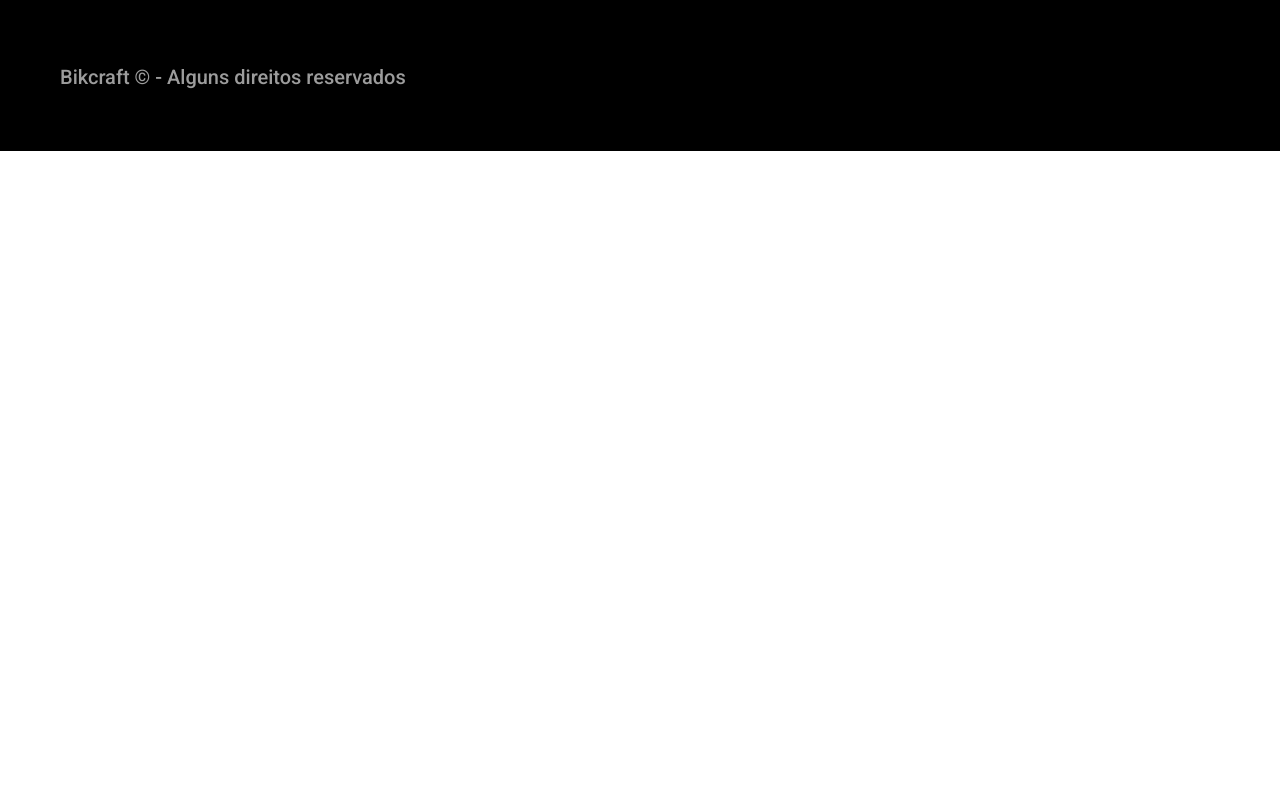
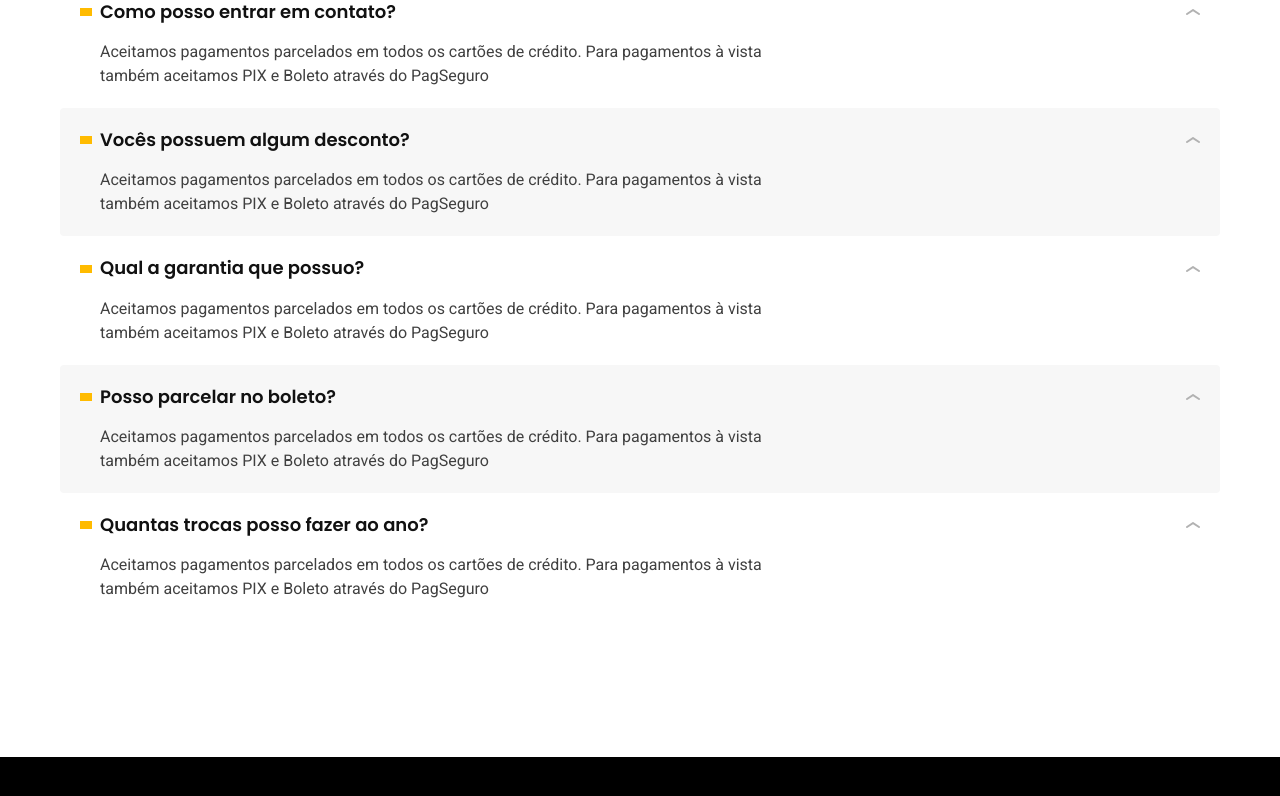
Before and after one commit to lucasribeiroc/bikcraftproject, a plain HTML site: page seguros.html in a window 1280 px wide. Shown: the part 2039-2835 px from the top of the page. Before the commit the page ends 2190 px from the top, so only its background shows below. Drawn offline with Linux system fonts and the light colour scheme.

Commit message:
finalizada seção seguros

```diff
--- a/css/global/global.css
+++ b/css/global/global.css
@@ -9,6 +9,7 @@
 h3,
 h4,
 blockquote,
+dd,
 ul,
 p {
   margin: 0px;
--- a/css/seguros/perguntas.css
+++ b/css/seguros/perguntas.css
@@ -0,0 +1,61 @@
+.perguntas {
+  padding-top: 120px;
+  padding-bottom: 120px;
+}
+
+.perguntas h2 {
+  margin-bottom: 60px;
+}
+
+.perguntas dl > div {
+  padding: 20px;
+  border-radius: 4px;
+}
+
+.perguntas dl > div:nth-child(odd) {
+  background-color: var(--cor-1);
+}
+
+.perguntas dt {
+  display: grid;
+  grid-template-columns: auto 1fr auto;
+  align-items: center;
+  gap: 8px;
+  cursor: pointer;
+}
+
+.perguntas dt::before {
+  content: "";
+  display: inline-block;
+  width: 12px;
+  height: 8px;
+  background-color: var(--cor-p1);
+}
+
+.perguntas dt::after {
+  content: "";
+  display: inline-block;
+  width: 14px;
+  height: 6px;
+  background: url("../../img/icones/seta-abrir.svg");
+}
+
+.perguntas dt:hover::after {
+  transform: rotate(180deg);
+}
+
+.perguntas dd {
+  padding-left: 20px;
+  padding-top: 16px;
+  max-width: 80ch;
+}
+
+@media (max-width: 800px) {
+  .perguntas {
+    padding-top: 60px;
+    padding-bottom: 60px;
+  }
+  .perguntas h2 {
+    margin-bottom: 40px;
+  }
+}
--- a/seguros.html
+++ b/seguros.html
@@ -127,6 +127,63 @@
       </div>
     </article>
 
+    <article class="perguntas container">
+      <h2 class="font-1-xxl">
+        perguntas frequentes<span class="cor-p1">.</span>
+      </h2>
+
+      <dl>
+        <div>
+          <dt class="font-1-m-b">Qual forma de pagamento vocês aceitam?</dt>
+          <dd class="font-2-s cor-9">
+            Aceitamos pagamentos parcelados em todos os cartões de crédito. Para
+            pagamentos à vista também aceitamos PIX e Boleto através do
+            PagSeguro
+          </dd>
+        </div>
+        <div>
+          <dt class="font-1-m-b">Como posso entrar em contato?</dt>
+          <dd class="font-2-s cor-9">
+            Aceitamos pagamentos parcelados em todos os cartões de crédito. Para
+            pagamentos à vista também aceitamos PIX e Boleto através do
+            PagSeguro
+          </dd>
+        </div>
+        <div>
+          <dt class="font-1-m-b">Vocês possuem algum desconto?</dt>
+          <dd class="font-2-s cor-9">
+            Aceitamos pagamentos parcelados em todos os cartões de crédito. Para
+            pagamentos à vista também aceitamos PIX e Boleto através do
+            PagSeguro
+          </dd>
+        </div>
+        <div>
+          <dt class="font-1-m-b">Qual a garantia que possuo?</dt>
+          <dd class="font-2-s cor-9">
+            Aceitamos pagamentos parcelados em todos os cartões de crédito. Para
+            pagamentos à vista também aceitamos PIX e Boleto através do
+            PagSeguro
+          </dd>
+        </div>
+        <div>
+          <dt class="font-1-m-b">Posso parcelar no boleto?</dt>
+          <dd class="font-2-s cor-9">
+            Aceitamos pagamentos parcelados em todos os cartões de crédito. Para
+            pagamentos à vista também aceitamos PIX e Boleto através do
+            PagSeguro
+          </dd>
+        </div>
+        <div>
+          <dt class="font-1-m-b">Quantas trocas posso fazer ao ano?</dt>
+          <dd class="font-2-s cor-9">
+            Aceitamos pagamentos parcelados em todos os cartões de crédito. Para
+            pagamentos à vista também aceitamos PIX e Boleto através do
+            PagSeguro
+          </dd>
+        </div>
+      </dl>
+    </article>
+
     <footer class="footer-bg">
       <div class="footer container">
         <img src="./img/bikcraft.svg" alt="Bikcraft" />
```
